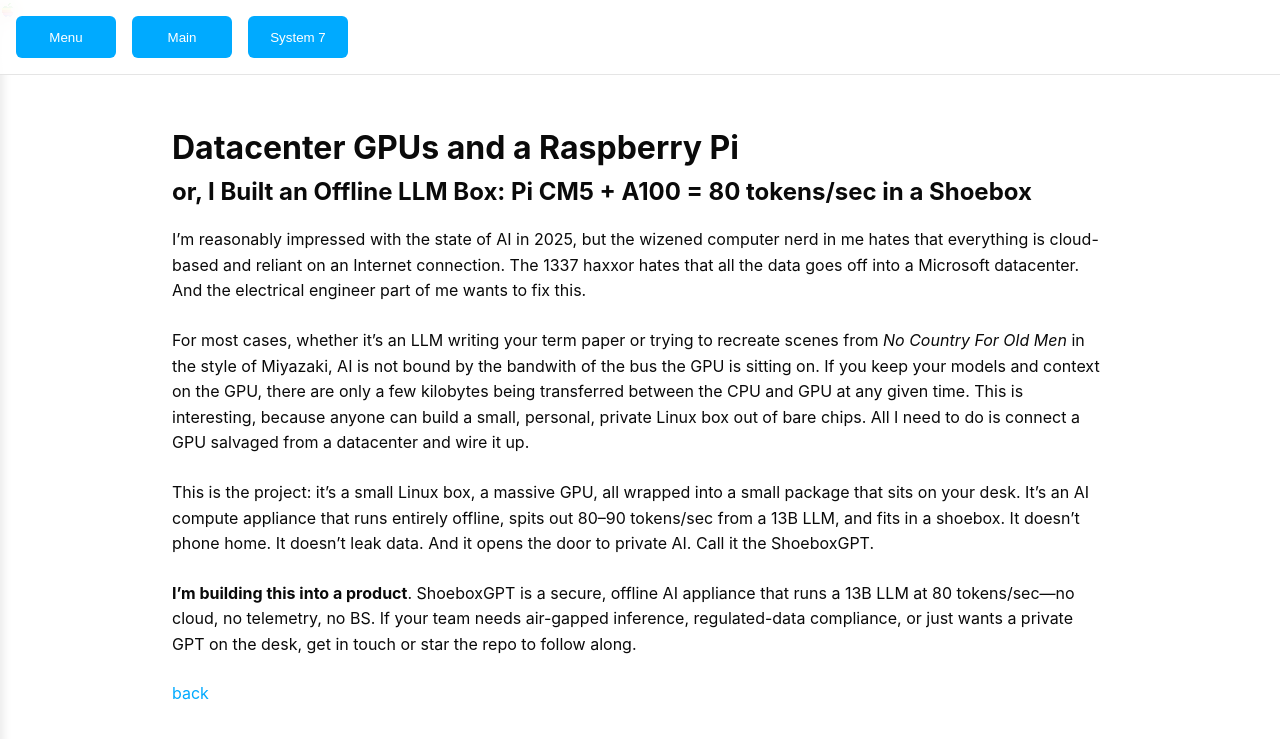
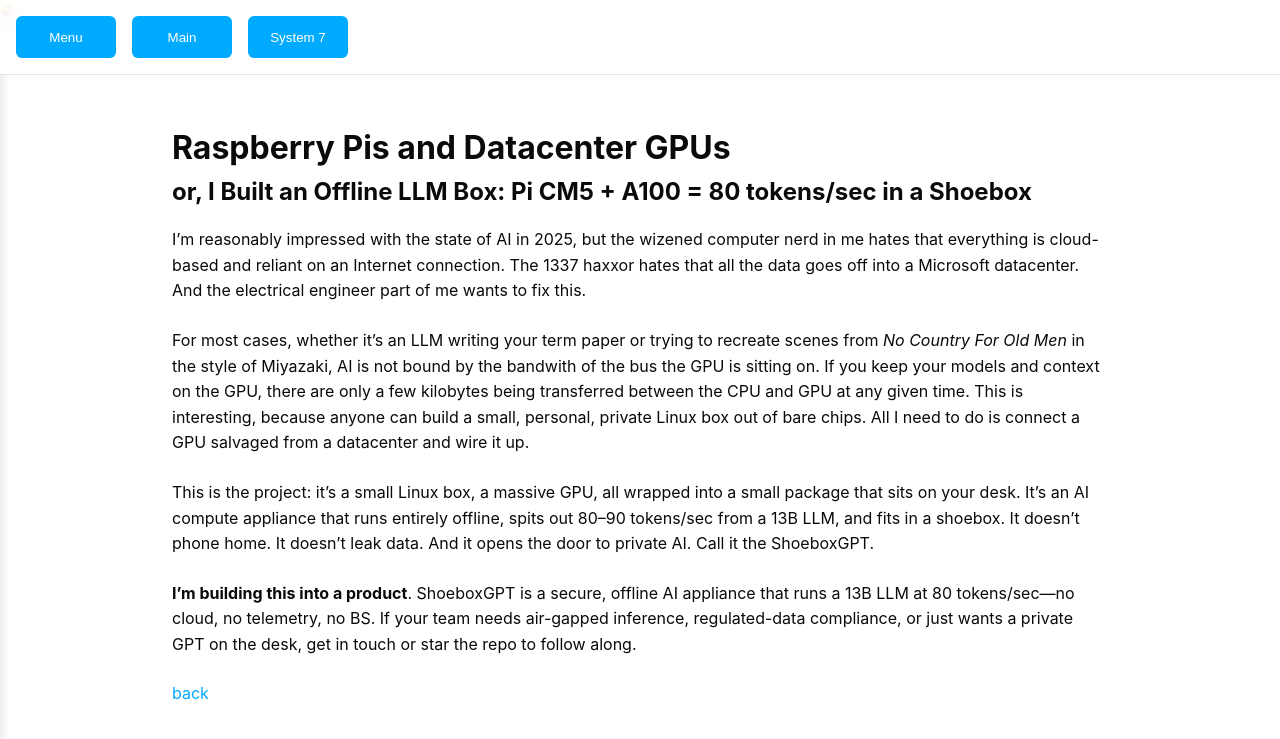
Before and after one commit to bbenchoff/bbenchoff.github.io, a Jekyll site: the page built from pages/EdgingAI.md, in a window 1280 px wide. Shown: the top 739 px of the page. Built offline with Jekyll 4.4.1, drawn with Linux system fonts in a browser that asks for light colours; nearby versions of some CDN libraries; our own code applies the rules of GitHub Pages for plain Markdown files.

Commit message:
Update EdgingAI.md

```diff
--- a/pages/EdgingAI.md
+++ b/pages/EdgingAI.md
@@ -4,7 +4,7 @@
 
 ---
 
-# Datacenter GPUs and a Raspberry Pi
+# Raspberry Pis and Datacenter GPUs
 ## or, I Built an Offline LLM Box: Pi CM5 + A100 = 80 tokens/sec in a Shoebox
 
 I'm reasonably impressed with the state of AI in 2025, but the wizened computer nerd in me hates that everything is cloud-based and reliant on an Internet connection. The 1337 haxxor hates that all the data goes off into a Microsoft datacenter. And the electrical engineer part of me wants to fix this.
```
